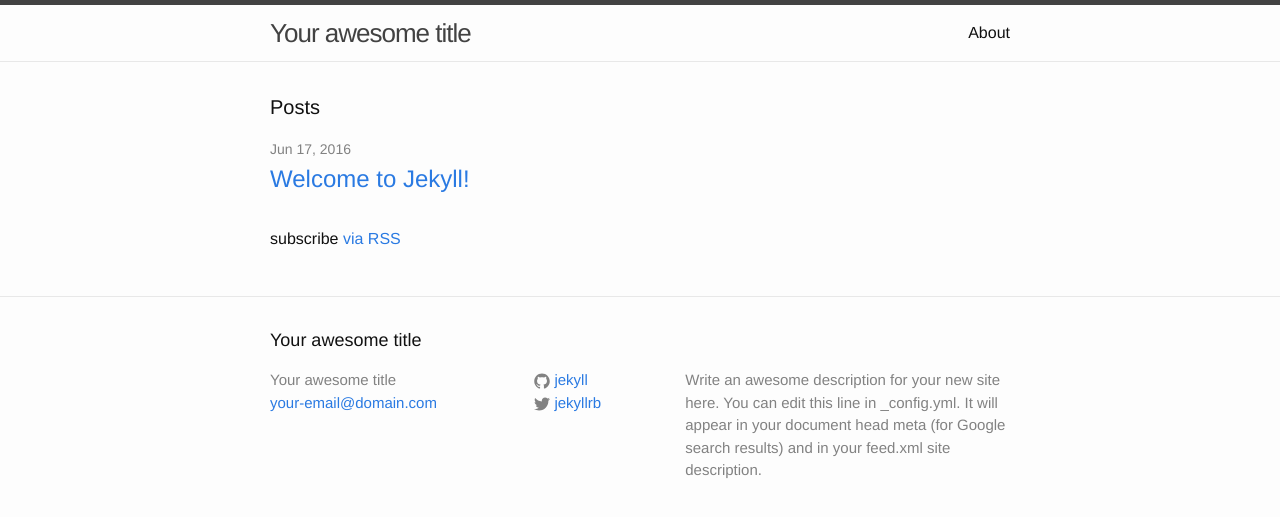
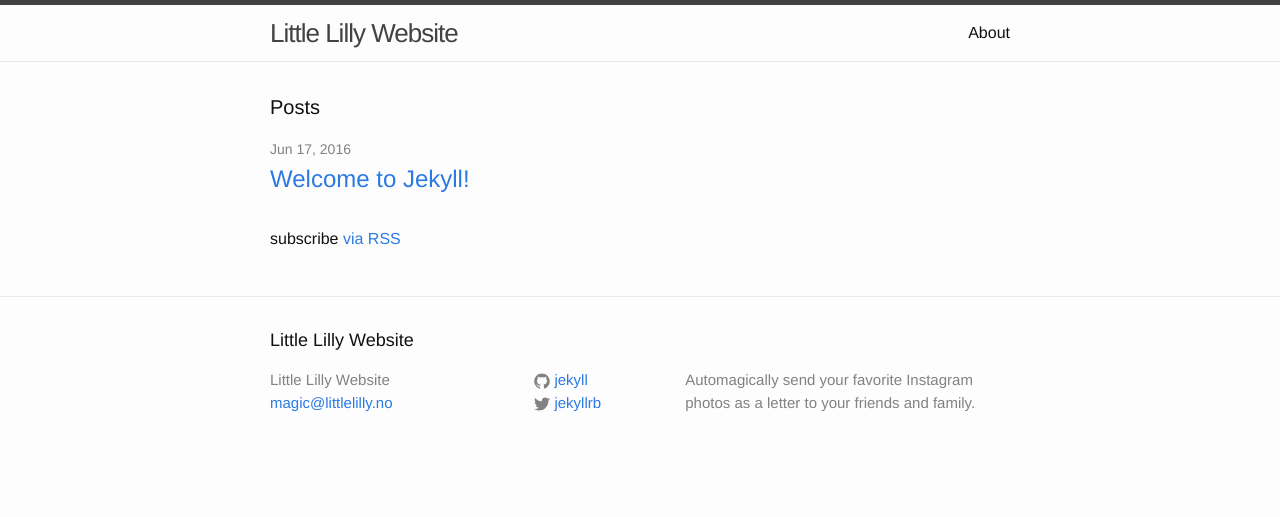
Before and after one commit to lillylabs/little-lilly-website, a Jekyll site: the page built from index.html, in a window 1280 px wide. Shown: the top 517 px of the page. Built offline with Jekyll 4.4.1, drawn with Linux system fonts in a browser that asks for light colours.

Commit message:
Changed to config

```diff
--- a/_config.yml
+++ b/_config.yml
@@ -6,12 +6,10 @@
 # 'jekyll serve'. If you change this file, please restart the server process.
 
 # Site settings
-title: Your awesome title
-email: your-email@domain.com
+title: Little Lilly Website
+email: magic@littlelilly.no
 description: > # this means to ignore newlines until "baseurl:"
-  Write an awesome description for your new site here. You can edit this
-  line in _config.yml. It will appear in your document head meta (for
-  Google search results) and in your feed.xml site description.
+  Automagically send your favorite Instagram photos as a letter to your friends and family.
 baseurl: "" # the subpath of your site, e.g. /blog
 url: "http://yourdomain.com" # the base hostname & protocol for your site
 twitter_username: jekyllrb
```
